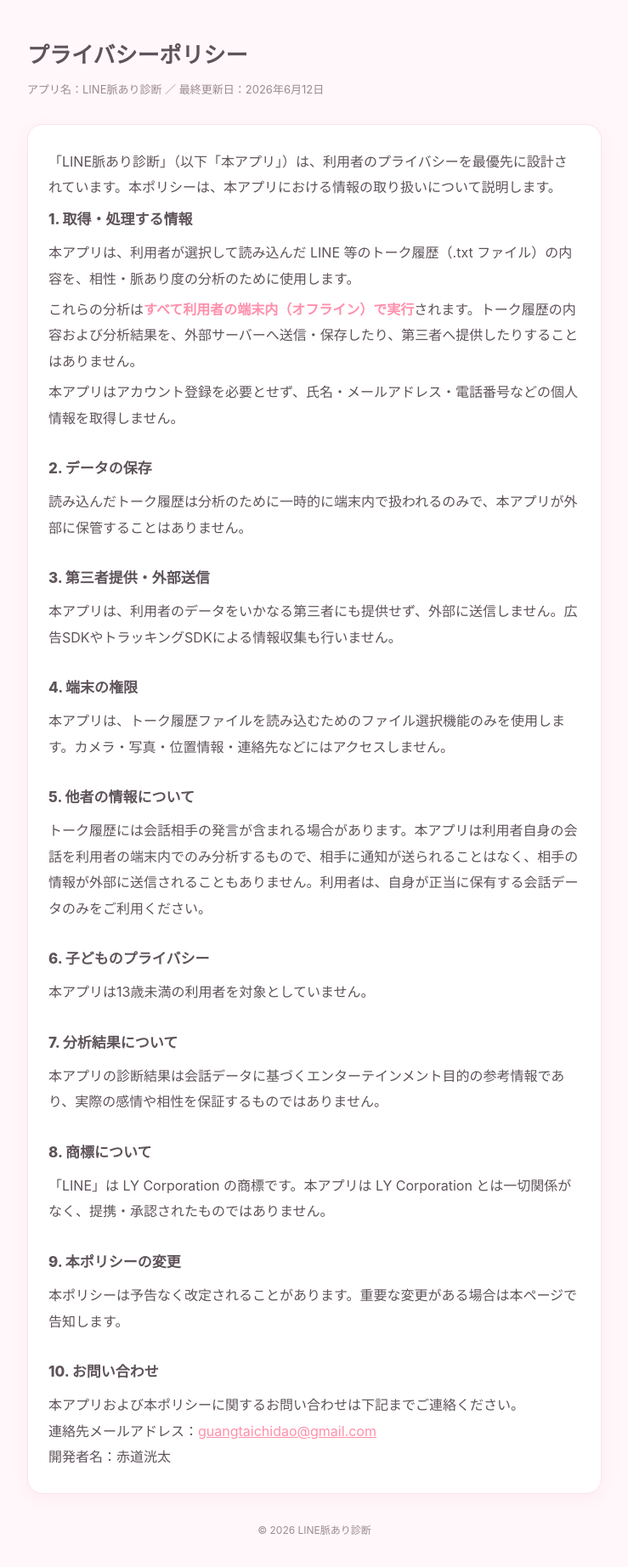
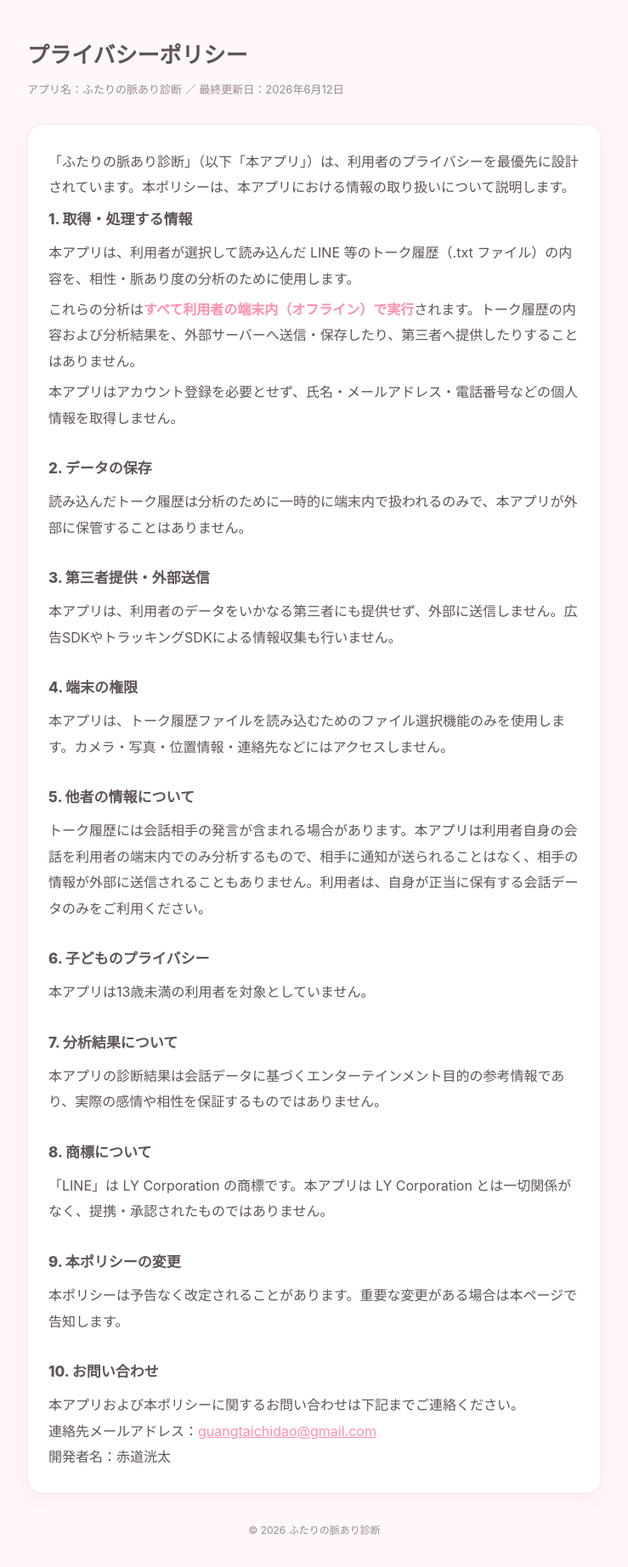
Before and after one commit to akamichikota/futari-miakari-privacy, a plain HTML site: page privacy.html in a window 1280 px wide. Shown: the whole page at 85% size, without its empty margins (270-1009 px from the left). Drawn offline with Linux system fonts and the light colour scheme.

Commit message:
Rename app to ふたりの脈あり診断

```diff
--- a/privacy.html
+++ b/privacy.html
@@ -3,7 +3,7 @@
 <head>
 <meta charset="utf-8" />
 <meta name="viewport" content="width=device-width, initial-scale=1" />
-<title>プライバシーポリシー｜LINE脈あり診断</title>
+<title>プライバシーポリシー｜ふたりの脈あり診断</title>
 <style>
   :root { --pink:#FF8FAB; --ink:#5E535A; --muted:#9A8A91; --bg:#FFF7FA; --card:#fff; --line:#FCE3EB; }
   * { box-sizing: border-box; }
@@ -26,9 +26,9 @@
 <body>
   <div class="wrap">
     <h1>プライバシーポリシー</h1>
-    <div class="updated">アプリ名：LINE脈あり診断 ／ 最終更新日：2026年6月12日</div>
+    <div class="updated">アプリ名：ふたりの脈あり診断 ／ 最終更新日：2026年6月12日</div>
     <div class="card">
-      <p>「LINE脈あり診断」（以下「本アプリ」）は、利用者のプライバシーを最優先に設計されています。本ポリシーは、本アプリにおける情報の取り扱いについて説明します。</p>
+      <p>「ふたりの脈あり診断」（以下「本アプリ」）は、利用者のプライバシーを最優先に設計されています。本ポリシーは、本アプリにおける情報の取り扱いについて説明します。</p>
 
       <h2>1. 取得・処理する情報</h2>
       <p>本アプリは、利用者が選択して読み込んだ LINE 等のトーク履歴（.txt ファイル）の内容を、相性・脈あり度の分析のために使用します。</p>
@@ -64,7 +64,7 @@
       連絡先メールアドレス：<a href="mailto:guangtaichidao@gmail.com">guangtaichidao@gmail.com</a><br>
       開発者名：赤道洸太</p>
     </div>
-    <footer>© 2026 LINE脈あり診断</footer>
+    <footer>© 2026 ふたりの脈あり診断</footer>
   </div>
 </body>
 </html>
```
Also changed, not shown: index.html (+2 -2 lines).
